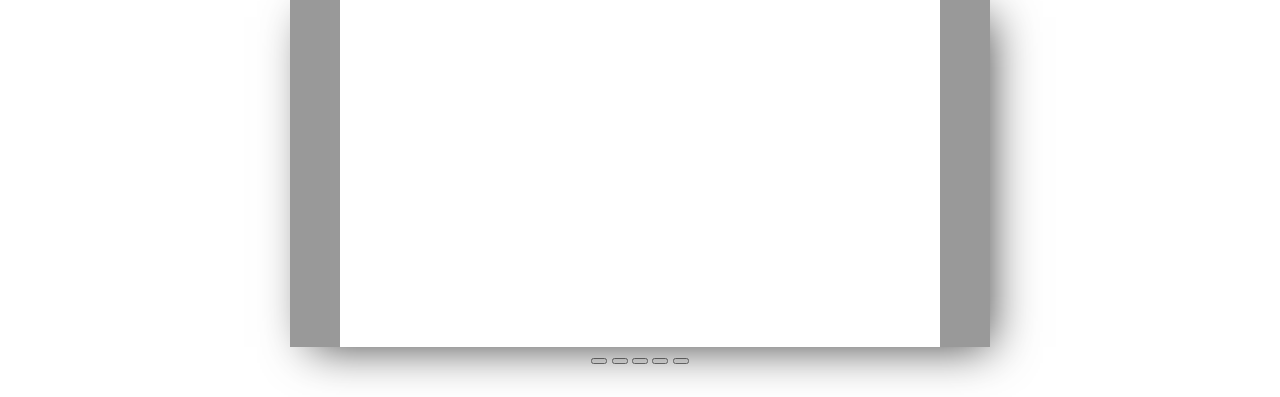
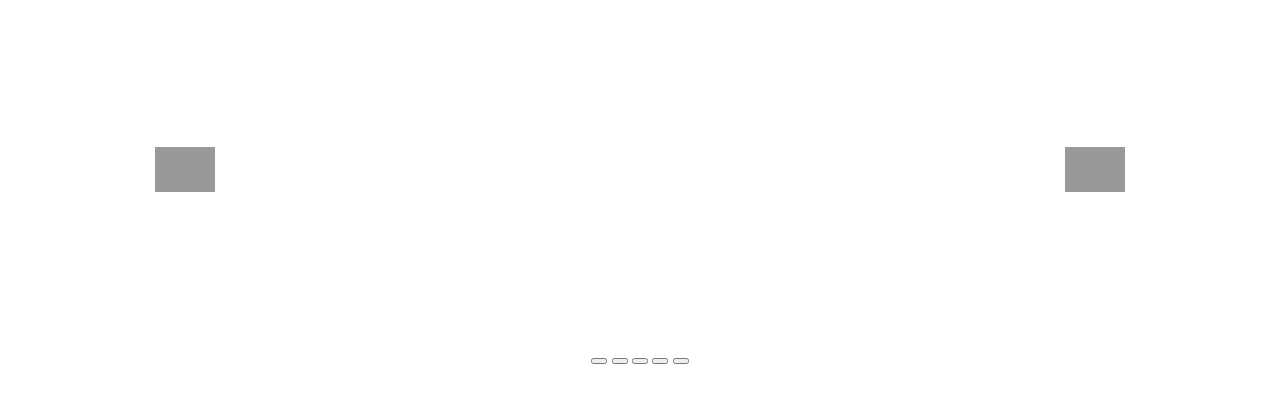
Before and after one commit to webdotG/webdotg.party.github.io, a website: page index.html in a window 1280 px wide. Shown: the part 444-841 px from the top of the page. Drawn offline with Linux system fonts and the light colour scheme.

Commit message:
test style slider index page

```diff
--- a/css/slider.css
+++ b/css/slider.css
@@ -7,11 +7,10 @@
 	position: relative;
 }
 .slider-list{
-	max-width: 700px;
+	max-width: 850px;
 	width: 100%;
 	height: 350px;
 	position: relative;
-	box-shadow: 10px 10px 44px -10px rgba(0, 0, 0, 0.75);
 }
 .slider-button__wrapper{
 	position: relative;
@@ -19,22 +18,22 @@
 }
 
 #slider-button__prev{
-	bottom: 18px;
-	left: 300px;
+	bottom: 173px;
+	left: 425px;
 	position: absolute;
-	height: 351px;
-	width: 50px;
+	height: 45px;
+	width: 60px;
 	background-color: black;
 	opacity: 0.4;
 	border: none;
 }
 
 #slider-button__next{
-	bottom: 18px;
-	right: 300px;
+	bottom: 173px;
+	right: 425px;
 	position: absolute;
-	height: 351px;
-	width: 50px;
+	height: 45px;
+	width: 60px;
 	background-color: black;
 	opacity: 0.4;
 	border: none;
```
